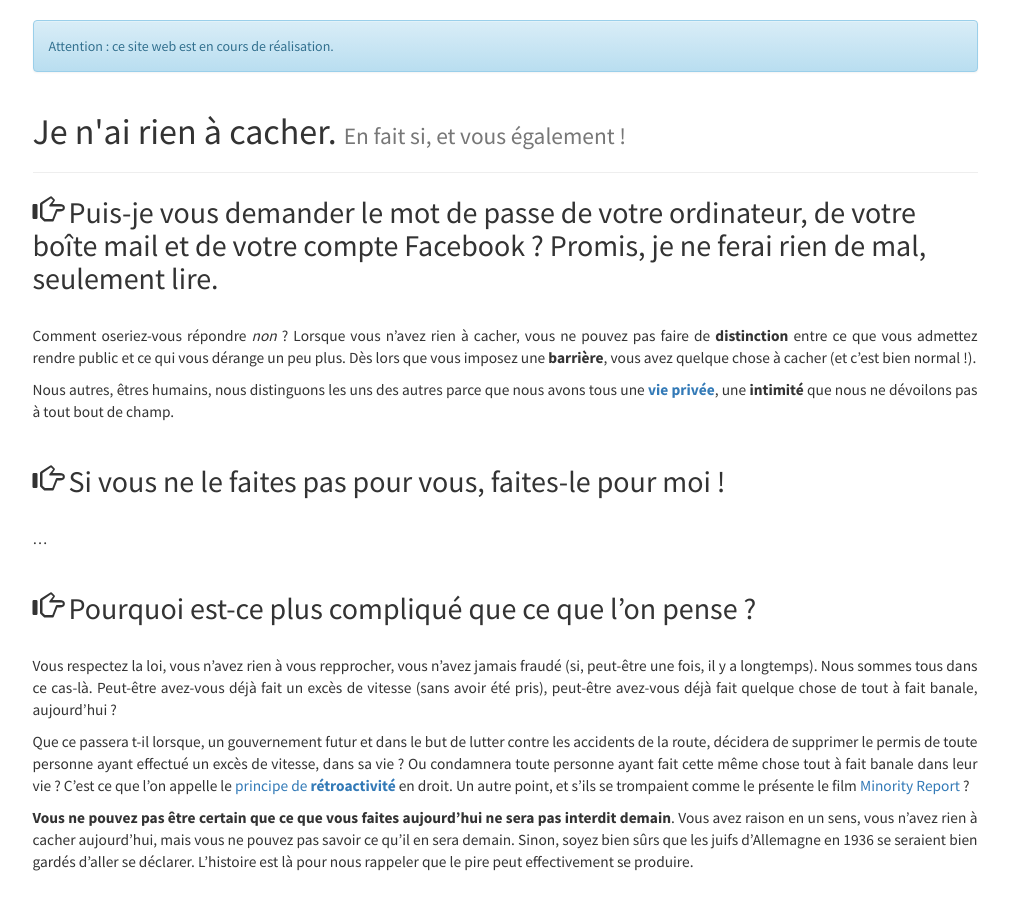
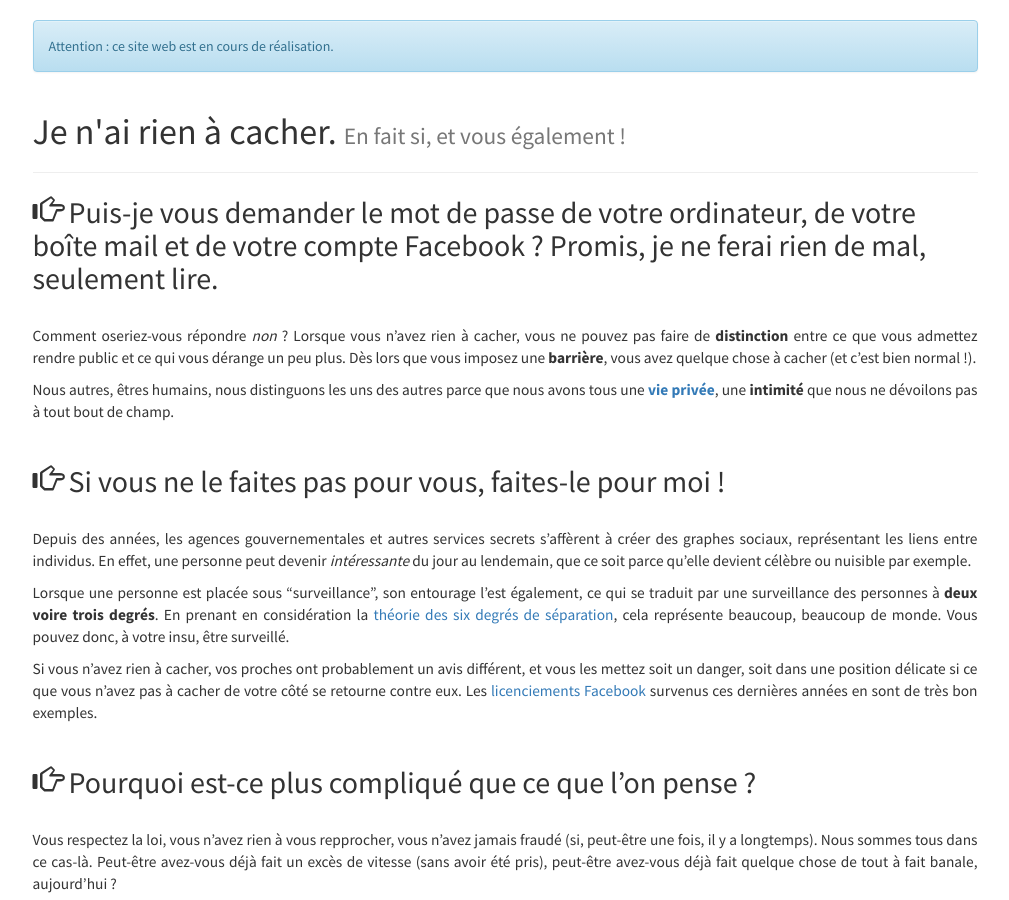
Before and after one commit to willdurand/jenairienacacher.fr, a Jekyll site: the page built from index.md, in a window 1280 px wide and 900 px high. Shown: the whole window, without its empty margins (135-1144 px from the left). Built offline with Jekyll 4.4.1, drawn with Linux system fonts in a browser that asks for light colours; comment, search, counter and statistics services are not loaded.

Commit message:
add content for the second headline

```diff
--- a/_data/headlines.yml
+++ b/_data/headlines.yml
@@ -18,7 +18,29 @@
 -
     title: "Si vous ne le faites pas pour vous, faites-le pour moi !"
     content: >
-        ...
+        Depuis des années, les agences gouvernementales et autres services
+        secrets s'affèrent à créer des graphes sociaux, représentant les liens
+        entre individus. En effet, une personne peut devenir _intéressante_ du
+        jour au lendemain, que ce soit parce qu'elle devient célèbre ou
+        nuisible par exemple.
+
+
+        Lorsque une personne est placée sous "surveillance", son entourage
+        l'est également, ce qui se traduit par une surveillance des personnes à
+        **deux voire trois degrés**. En prenant en considération la [théorie
+        des six degrés de
+        séparation](https://fr.wikipedia.org/wiki/Six_degr%C3%A9s_de_s%C3%A9paration),
+        cela représente beaucoup, beaucoup de monde. Vous pouvez donc, à votre
+        insu, être surveillé.
+
+
+        Si vous n'avez rien à cacher, vos proches ont probablement un avis
+        différent, et vous les mettez soit un danger, soit dans une position
+        délicate si ce que vous n'avez pas à cacher de votre côté se retourne
+        contre eux. Les [licenciements
+        Facebook](http://www.cfdt.fr/portail/le-carnet-juridique/liberte-d-expression-et-reseaux-sociaux/licenciements-facebook-quels-risques-pour-les-salaries-prod_141695)
+        survenus ces dernières années en sont de très bon exemples.
+
 
 -
     title: "Pourquoi est-ce plus compliqué que ce que l'on pense ?"
```
